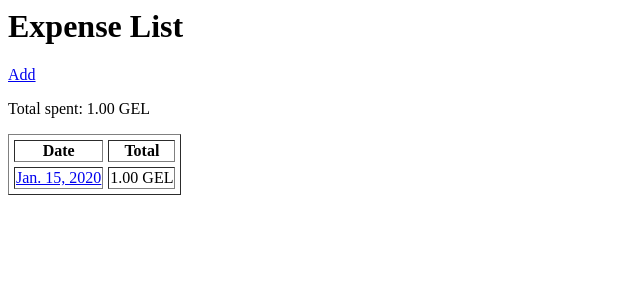
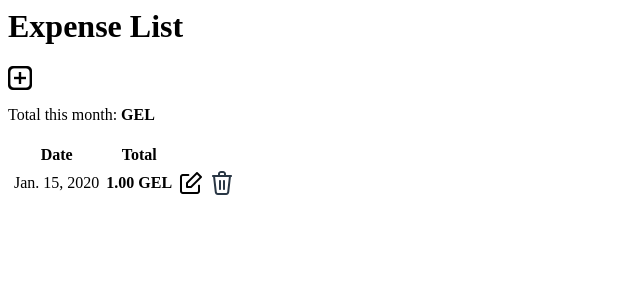
Before and after one commit to andywayde/expense_tracker, a Django app: page /expenses/ in a window 1280 px wide. Shown: the top 300 px of the page, without its empty margins (0-640 px from the left). Run offline with Django 4.2, Linux system fonts and the light colour scheme; tables that the repository leaves empty hold one stand-in row (values such as "Sample post").

Commit message:
Add files via upload

```diff
--- a/django_project/settings.py
+++ b/django_project/settings.py
@@ -118,6 +118,7 @@ USE_TZ = True
 # https://docs.djangoproject.com/en/4.1/howto/static-files/
 
 STATIC_URL = "static/"
+STATICFILES_DIRS = [BASE_DIR / "static"]
 
 # Default primary key field type
 # https://docs.djangoproject.com/en/4.1/ref/settings/#default-auto-field
--- a/expenses/models.py
+++ b/expenses/models.py
@@ -10,3 +10,6 @@ class Expense(models.Model):
 
     def __str__(self):
         return f"On {self.date} we've spent {self.money_spent} GEL"
+
+    class Meta:
+        ordering = ["date"]
--- a/expenses/urls.py
+++ b/expenses/urls.py
@@ -4,6 +4,7 @@ from .views import (
     ExpenseDetailView,
     ExpenseCreateView,
     ExpenseUpdateView,
+    ExpenseDeleteView,
 )
 
 urlpatterns = [
@@ -11,4 +12,5 @@ urlpatterns = [
     path("expenses/<int:pk>/", ExpenseDetailView.as_view(), name="expense_detail"),
     path("expense/add/", ExpenseCreateView.as_view(), name="expense_add"),
     path("expence/<int:pk>/edit", ExpenseUpdateView.as_view(), name="expense_update"),
+    path("expense/<int:pk>/delete", ExpenseDeleteView.as_view(), name="expense_delete"),
 ]
--- a/expenses/views.py
+++ b/expenses/views.py
@@ -1,6 +1,14 @@
 from django.urls import reverse_lazy
-from django.views.generic import ListView, DetailView, CreateView, UpdateView
+from django.views.generic import (
+    ListView,
+    DetailView,
+    CreateView,
+    UpdateView,
+    DeleteView,
+)
+
 from django.db.models import Sum
+import datetime
 
 from .models import Expense
 from .forms import ExpenseForm
@@ -14,9 +22,10 @@ class ExpenseListView(ListView):
 
     def get_context_data(self, **kwargs):
         context = super().get_context_data(**kwargs)
-        context["total_money_spent"] = Expense.objects.aggregate(Sum("money_spent"))[
-            "money_spent__sum"
-        ]
+        current_month = datetime.datetime.now().month
+        context["total_money_spent"] = Expense.objects.filter(
+            date__month=current_month
+        ).aggregate(Sum("money_spent"))["money_spent__sum"]
         return context
 
 
@@ -38,3 +47,9 @@ class ExpenseUpdateView(UpdateView):
     form_class = ExpenseForm
     template_name = "expense_update.html"
     success_url = reverse_lazy("expense_list")
+
+
+class ExpenseDeleteView(DeleteView):
+    model = Expense
+    template_name = "expense_confirm_delete.html"
+    success_url = reverse_lazy("expense_list")
--- /dev/null
+++ b/templates/expense_confirm_delete.html
@@ -0,0 +1 @@
+<h1>Delete expenses for {{ expense.date }}?</h1>
--- a/templates/expense_list.html
+++ b/templates/expense_list.html
@@ -1,8 +1,14 @@
+{% load static %}
+
 <h1>Expense List</h1>
 
-<p><a href="{% url 'expense_add' %}">Add</a></p>
+<p><a href="{% url 'expense_add' %}">
+    <img src="{% static 'img/add.png' %}" alt="">
+</a></p>
 
-<table border="1" cellspacing="5">
+<p>Total this month: <span style="font-weight: bold">{{ total_money_spent|floatformat:2 }} GEL</span></p>
+
+<table cellspacing="5">
     <thead>
         <tr>
             <th>Date</th>
@@ -12,10 +18,19 @@
     <tbody>
     {% for expense in expenses %}
         <tr>
-            <td><a href="{% url 'expense_detail' expense.pk %}">{{ expense.date }}</a></td>
-            <td>{{ expense.money_spent }} GEL</td>
+            <td>{{ expense.date }}</td>
+            <td style="font-weight: bold">{{ expense.money_spent }} GEL</td>
+            <td>
+                <a href="{% url 'expense_detail' expense.pk %}">
+                    <img src="{% static 'img/edit.png' %}" alt="">
+                </a>
+            </td>
+            <td>
+                <a href="{% url 'expense_delete' expense.pk %}">
+                    <img src="{% static 'img/delete.svg' %}" alt="">
+                </a>
+            </td>
         </tr>
     {% endfor %}
-    <p>Total spent: {{ total_money_spent|floatformat:2 }} GEL</p>
     </tbody>
 </table>
```
Also changed, not shown: static/img/add.png (added), static/img/add.svg (added), static/img/delete.svg (added), static/img/edit.png (added), static/img/edit.svg (added), templates/expense_delete.html (added).
